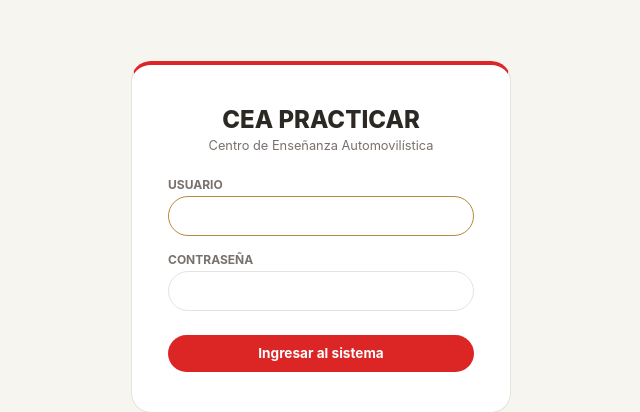
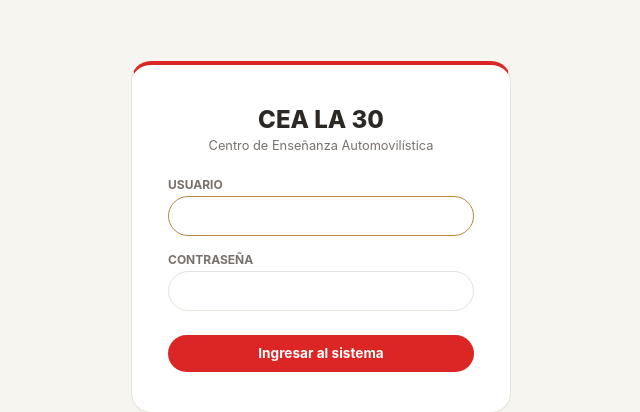
Before and after one commit to Nico752-M/KAMINO, a Flask app: page /login in a window 1280 px wide. Shown: the part 163-575 px from the top of the page, without its empty margins (319-959 px from the left). Run offline with Flask 3, Linux system fonts and the light colour scheme.

Commit message:
Update login.html

```diff
--- a/templates/login.html
+++ b/templates/login.html
@@ -4,7 +4,7 @@
   <meta charset="UTF-8">
   <meta name="viewport" content="width=device-width, initial-scale=1.0">
   <meta name="theme-color" content="#b48a3d">
-  <title>Ingresar — CEA Practicar</title>
+  <title>Ingresar — CEA La 30</title>
   <link rel="manifest" href="{{ url_for('static', filename='manifest.json') }}">
   <link rel="apple-touch-icon" href="{{ url_for('static', filename='icons/icon-192.png') }}">
   <link rel="stylesheet" href="{{ url_for('static', filename='css/app.css', v=asset_v) }}">
@@ -13,7 +13,7 @@
 <body class="login-page">
   <form class="login-card" method="post" autocomplete="on">
     <input type="hidden" name="csrf_token" value="{{ csrf_token() }}">
-    <h1>CEA PRACTICAR</h1>
+    <h1>CEA LA 30</h1>
     <p class="sub">Centro de Enseñanza Automovilística</p>
 
     {% with mensajes = get_flashed_messages(with_categories=true) %}
```
